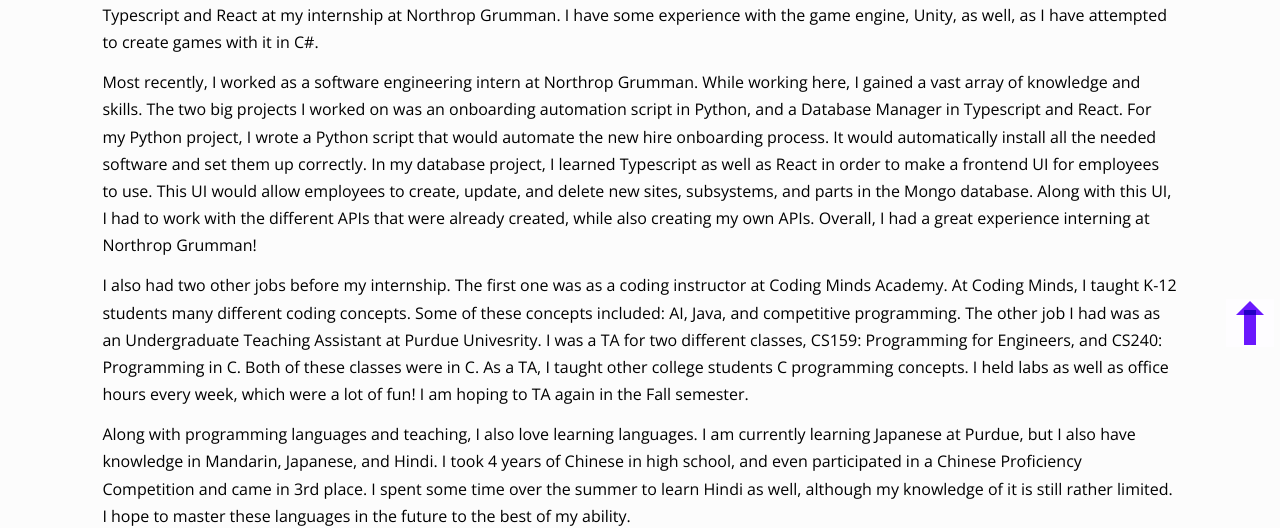
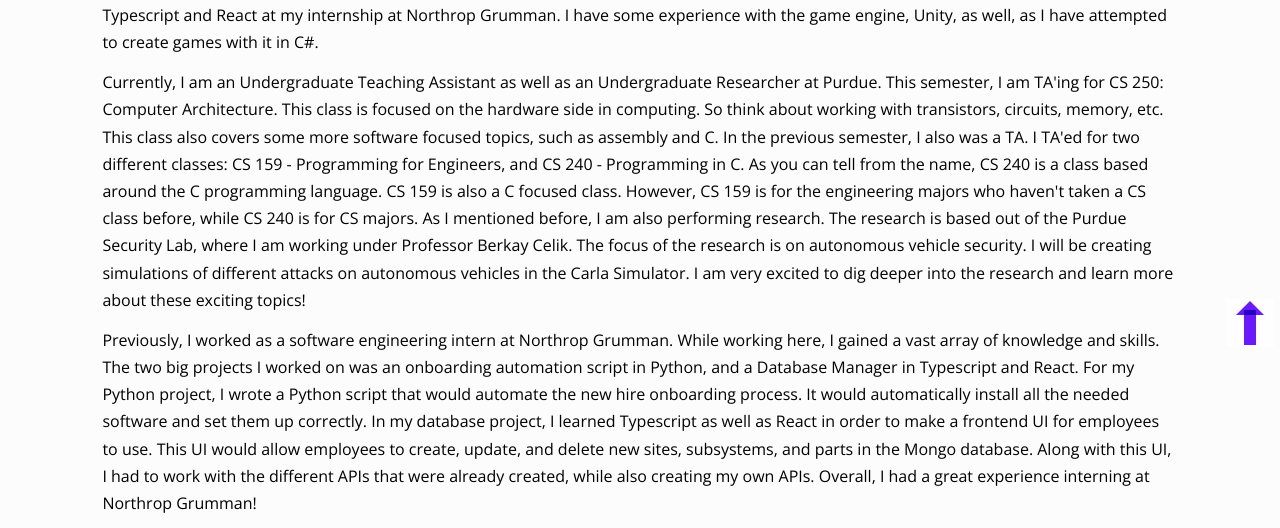
Before and after one commit to NebulaVGC/NebulaVGC.github.io, a plain HTML site: page index.html in a window 1280 px wide. Shown: the part 424-952 px from the top of the page. Drawn offline with nearby package versions, Linux system fonts and the light colour scheme.

Commit message:
Update index.html

```diff
--- a/index.html
+++ b/index.html
@@ -102,8 +102,17 @@
               with Java and C/C++, as I have used those languages the most. I obtained a lot of experience with Typescript and React at my internship at Northrop Grumman.
               I have some experience with the game engine, Unity, as well, as I have attempted to create games with it in C#.
             </p>
+          <p>
+              Currently, I am an Undergraduate Teaching Assistant as well as an Undergraduate Researcher at Purdue. This semester, I am TA'ing for CS 250: Computer Architecture. This class is focused on the hardware side
+            in computing. So think about working with transistors, circuits, memory, etc. This class also covers some more software focused topics, such as assembly and C. In the previous semester, I also was a TA. I TA'ed for
+            two different classes: CS 159 - Programming for Engineers, and CS 240 - Programming in C. As you can tell from the name, CS 240 is a class based around the C programming language. CS 159 is also a C focused class.
+            However, CS 159 is for the engineering majors who haven't taken a CS class before, while CS 240 is for CS majors.
+
+              As I mentioned before, I am also performing research. The research is based out of the Purdue Security Lab, where I am working under Professor Berkay Celik. The focus of the research is on autonomous vehicle security.
+            I will be creating simulations of different attacks on autonomous vehicles in the Carla Simulator. I am very excited to dig deeper into the research and learn more about these exciting topics!
+            </p>
             <p>
-              Most recently, I worked as a software engineering intern at Northrop Grumman. While working here, I gained a vast array of knowledge and skills. The two
+              Previously, I worked as a software engineering intern at Northrop Grumman. While working here, I gained a vast array of knowledge and skills. The two
               big projects I worked on was an onboarding automation script in Python, and a Database Manager in Typescript and React. For my Python project, I wrote a Python script
               that would automate the new hire onboarding process. It would automatically install all the needed software and set them up correctly. In my database project,
               I learned Typescript as well as React in order to make a frontend UI for employees to use. This UI would allow employees to create, update, and delete new sites, subsystems, and parts
@@ -111,13 +120,12 @@
               interning at Northrop Grumman!
             </p>
             <p>
-              I also had two other jobs before my internship. The first one was as a coding instructor at Coding Minds Academy. At Coding Minds, I taught K-12 students many different coding concepts.
-              Some of these concepts included: AI, Java, and competitive programming. The other job I had was as an Undergraduate Teaching Assistant at Purdue Univesrity.
-              I was a TA for two different classes, CS159: Programming for Engineers, and CS240: Programming in C. Both of these classes were in C. As a TA, I taught other college students
-              C programming concepts. I held labs as well as office hours every week, which were a lot of fun! I am hoping to TA again in the Fall semester.
+              Finally, before my internship, I also worked at Coding Minds Academy, where I was a Coding Instructor. At Coding Minds, I taught K-12 students many different coding concepts.
+              Some of these concepts included: AI, Java, and competitive programming. I would have weekly or bi-weekly sessions with the students and teach them according to their skill. I enjoyed it a lot and learned
+              a lot about teaching and working with younger students.
             </p>
             <p>
-              Along with programming languages and teaching, I also love learning languages. I am currently learning Japanese at Purdue, but I also have knowledge in Mandarin, Japanese, and Hindi. I took 4
+              Along with programming languages and teaching, I also love learning languages. I am currently learning Japanese at Purdue, but I also have knowledge in Mandarin and Hindi. I took 4
               years of Chinese in high school, and even participated in a Chinese Proficiency Competition and came in 3rd place. I spent some time over the summer to learn Hindi as well,
               although my knowledge of it is still rather limited. I hope to master these languages in the future to the best of my ability.
             </p>
```
